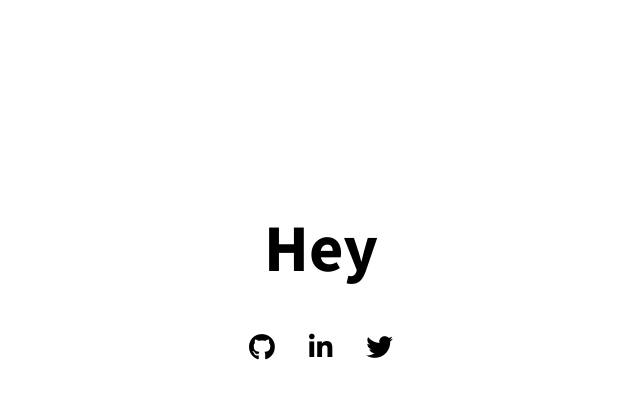
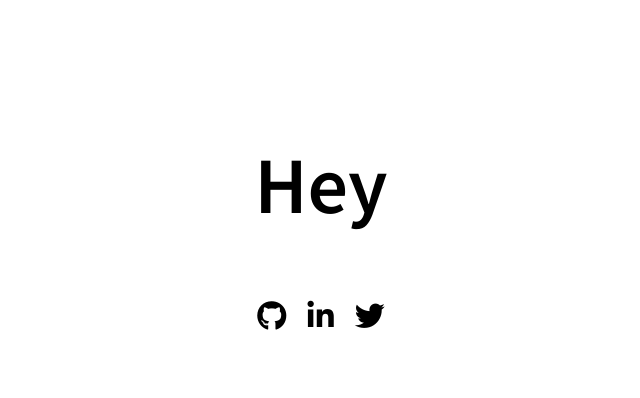
Before and after one commit to fischersean/seanfischer.io, a website: page src/index.html in a window 1280 px wide. Shown: the whole page, without its empty margins (319-959 px from the left). Drawn offline with Linux system fonts and the light colour scheme.

Commit message:
fix fonts

```diff
--- a/src/css/main.css
+++ b/src/css/main.css
@@ -1,14 +1,16 @@
-@import url('https://fonts.googleapis.com/css2?family=Source+Sans+Pro:wght@700&display=swap');
+@import url('https://fonts.googleapis.com/css2?family=Source+Sans+Pro:ital,wght@0,400;0,600;1,400&display=swap');
 
 body {
+  font-size: 30pt;
   display: table;
   margin: auto;
   vertical-align: middle;
-  font-family: 'Teko', sans-serif;
+  font-family: 'Source Sans Pro', sans-serif;
   text-align: center;
 }
 
 #app {
+  margin-top: 2em;
   display: flex;
   flex-direction: column;
 }
@@ -18,18 +20,13 @@ body {
 }
 
 span.social {
-  font-size: 20pt;
-  margin-left: 0.5em;
-  margin-right: 0.5em;
-}
-
-header {
-  height: 10em;
+  font-size: 0.75em;
+  margin-left: 0.25em;
+  margin-right: 0.25em;
 }
 
 h1 {
-  font-family: 'Source Sans Pro', sans-serif;
-  font-size: 50pt;
+  font-size: 200%;
 }
 
 a:link {
```
